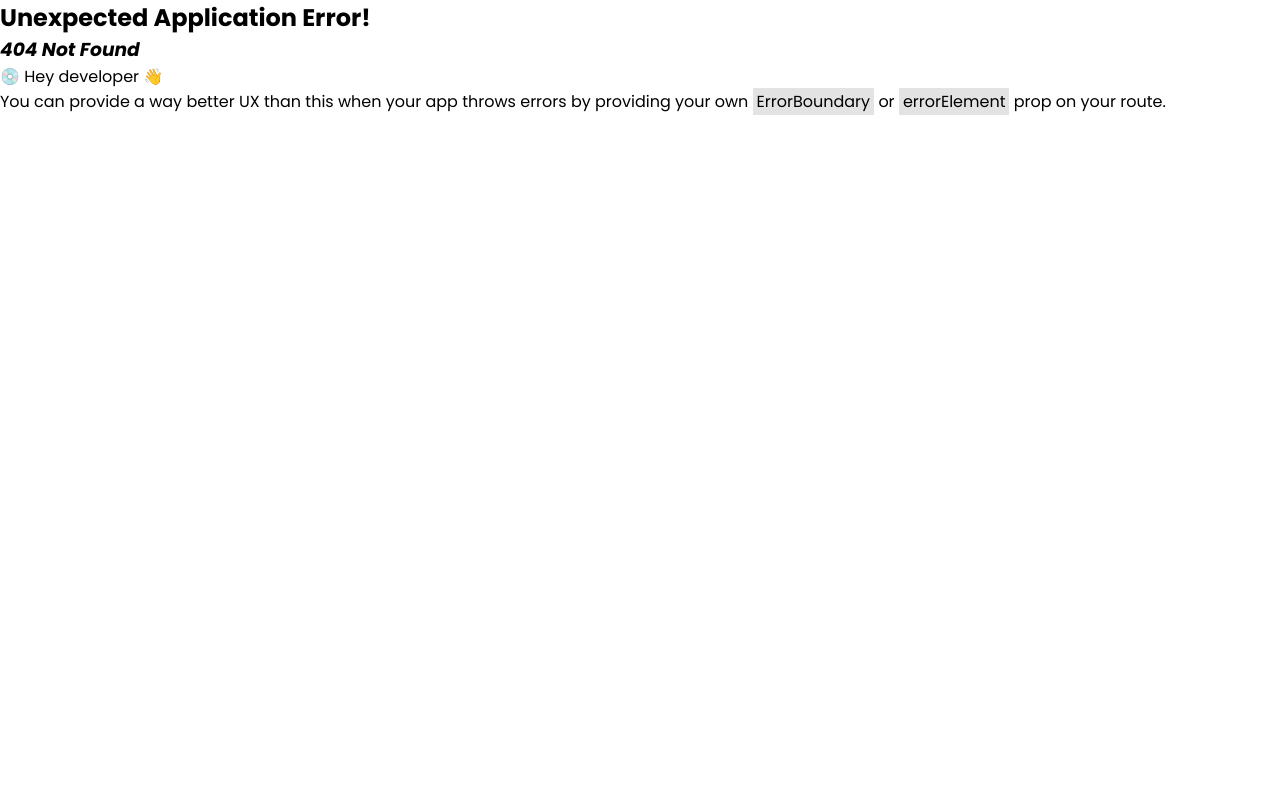
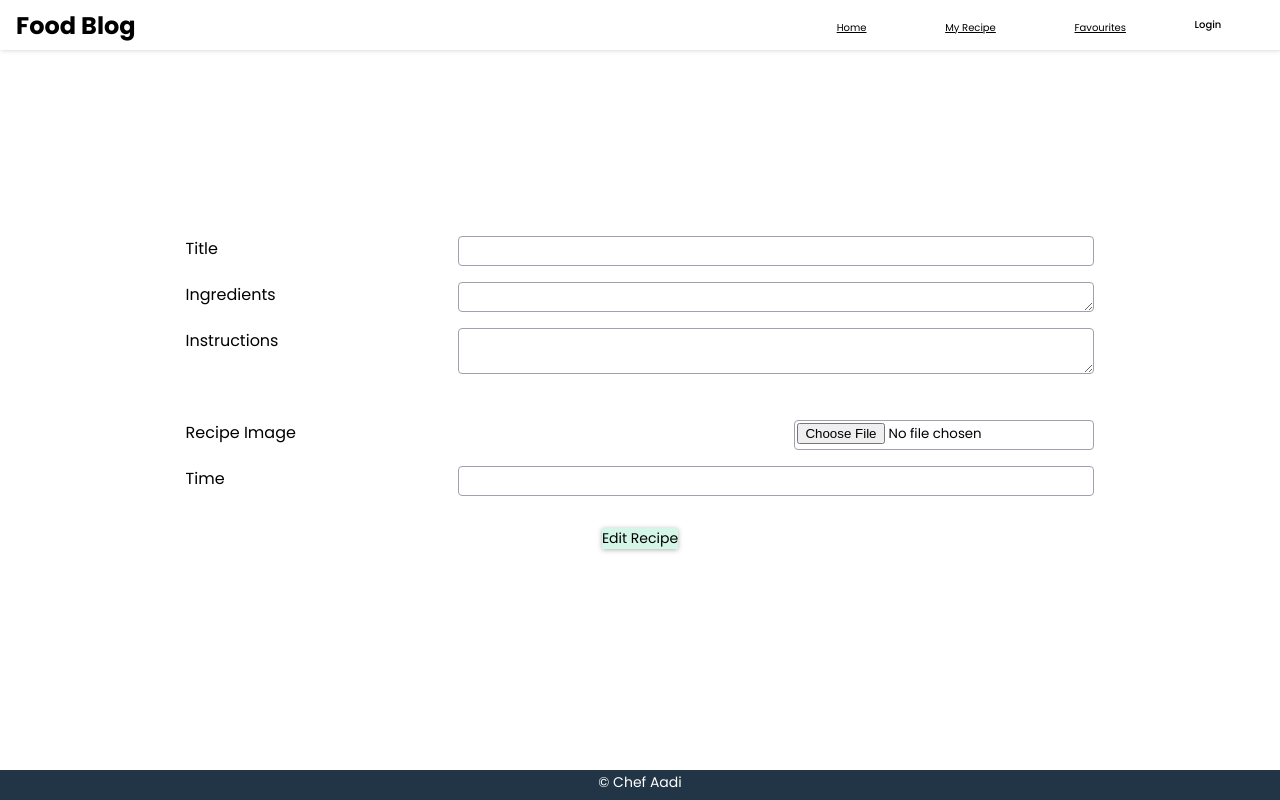
Before and after one commit to aditya-dev-404/FoodRecipeBlog, a React (Vite) app in the folder Frontend/food-blog-app/: page /editRecipe/1 in a window 1280 px wide. Before the commit this address had no page. Built offline with nearby package versions, Linux system fonts and the light colour scheme; no server answers.

Commit message:
completed project majors

```diff
--- a/Frontend/food-blog-app/src/App.css
+++ b/Frontend/food-blog-app/src/App.css
@@ -289,3 +289,12 @@ section{
   color:black !important;
   background-color: #d4f6e8;
 }
+
+
+.form-control #image{
+  max-width: 300px;
+  margin-top: 30px;
+}
+#imageLabel{
+  margin-top: 30px;
+}
--- a/Frontend/food-blog-app/src/App.jsx
+++ b/Frontend/food-blog-app/src/App.jsx
@@ -5,6 +5,7 @@ import Home from './pages/Home.jsx'
 import MainNavigation from './components/MainNavigation.jsx';
 import axios from 'axios'
 import AddFoodRecipe from './pages/AddFoodRecipe.jsx';
+import EditRecipe from './pages/EditRecipe.jsx';
 
 
 const getAllRecipes = async () => {
@@ -22,14 +23,19 @@ const getMyRecipes = async () => {
   return allRecipes.filter(item => item.createdBy === user._id);
 }
 
+const getFavRecipies = () => {
+  return JSON.parse(localStorage.getItem("fav"))
+}
+
 
 const router = createBrowserRouter([
   {
     path: "/", element: <MainNavigation />, children: [
       { path: "/", element: <Home />, loader: getAllRecipes },
       { path: "myRecipe", element: <Home />, loader: getMyRecipes },
-      { path: "favRecipe", element: <Home /> },
-      { path: "addRecipe", element: <AddFoodRecipe /> }
+      { path: "favRecipe", element: <Home />, loader:getFavRecipies },
+      { path: "addRecipe", element: <AddFoodRecipe /> },
+      { path: "editRecipe/:id", element: <EditRecipe /> }
     ]
   }
 ])
--- a/Frontend/food-blog-app/src/components/RecipeItems.jsx
+++ b/Frontend/food-blog-app/src/components/RecipeItems.jsx
@@ -3,24 +3,70 @@ import { useLoaderData } from 'react-router-dom';
 import recipeImage from '../assets/image3.png';
 import { BsStopwatchFill } from "react-icons/bs";
 import { FaHeart } from "react-icons/fa6";
+import { MdDelete } from "react-icons/md";
+import { FaEdit } from "react-icons/fa";
+import { Link } from 'react-router-dom';
+import axios from 'axios';
+import { useState } from 'react';
+import { useEffect } from 'react';
+
 
 
 export default function RecipeItems() {
-    const allRecipes = useLoaderData()
+    const recipes = useLoaderData()
+    const [allRecipes, setAllRecipes] = useState([]);
+    // let favItems = JSON.parse(localStorage.getItem("fav"))??[]
+    const [favItems, setFavItems] = useState(() => JSON.parse(localStorage.getItem("fav")) ?? []);
+
+    useEffect(()=>{
+        setAllRecipes(recipes)
+    },[recipes])
+
+    const onDelete = async (id) => {
+        try {
+            await axios.delete(`http://localhost:8080/recipe/${id}`);
+            alert("Recipe deleted successfully");
+            // remove from state OR navigate
+            setAllRecipes((prev) => prev.filter((r) => r._id !== id));
+            let filterItem = favItems.filter(recipe=>recipe._id !== id)
+            localStorage.setItem("fav", JSON.stringify(filterItem))
+        } catch (err) {
+            console.error("Delete failed:", err);
+        }
+    };
+    const favRecipe = (item) => {
+    let updatedFavs;
+    if (favItems.some(recipe => recipe._id === item._id)) {
+        // remove
+        updatedFavs = favItems.filter(recipe => recipe._id !== item._id);
+    } else {
+        // add
+        updatedFavs = [...favItems, item];
+    }
+    setFavItems(updatedFavs);
+    localStorage.setItem("fav", JSON.stringify(updatedFavs));
+};
+
+
+    let path = window.location.pathname === "/myRecipe" ? true : false;
     return (
         <div className="card-container">
             {
-            allRecipes?.map((item, index)=>{
-                return(
+                allRecipes?.map((item, index) => {
+                    return (
                         <div key={index} className="card">
-                        <img src={item.coverImage?.url || recipeImage} alt={item.title}width="120px" height="100px"/>
+                            <img src={item.coverImage?.url || recipeImage} alt={item.title} width="120px" height="100px" />
                             <div className="card-body">
                                 <div className="title">
                                     {item.title}
                                 </div>
                                 <div className="icons">
                                     <div className="timer"><BsStopwatchFill /> {item.time}</div>
-                                <div className="heart"><FaHeart/></div>
+                                    {path ? <div className="action">
+                                        <div className="delete"><MdDelete className='deleteIcon' onClick={() => onDelete(item._id)} /></div>
+                                        <Link to={`/editRecipe/${item._id}`} className="editIcon"><FaEdit /></Link>
+                                    </div> :
+                                        <div className="heart"><FaHeart onClick={()=>favRecipe(item)} style={{color:(favItems).some(res => res._id === item._id) ? "red": ""}}/></div>}
                                 </div>
 
                             </div>
--- /dev/null
+++ b/Frontend/food-blog-app/src/pages/EditRecipe.jsx
@@ -0,0 +1,136 @@
+import React from 'react'
+import { useState } from 'react';
+import axios from 'axios';
+import { useNavigate, useParams } from 'react-router-dom';
+import { useEffect } from 'react';
+
+
+export default function EditRecipe() {
+    const [image, setImage] = useState(null);
+    const [preview, setPreview] = useState(null);
+    const [loading, setLoading] = useState(false);
+    const [error, setError] = useState('');
+    const [recipeData, setRecipeData] = useState({});
+    const navigate = useNavigate();
+    const { id } = useParams();
+
+
+
+    useEffect(() => {
+        const getData = async () => {
+            await axios.get(`http://localhost:8080/recipe/${id}`)
+                .then(response => {
+                    let res = response.data;
+                    setRecipeData({
+                        title: res.title,
+                        ingredients: res.ingredients.join(","),
+                        instructions: res.instructions,
+                        time: res.time
+                    })
+                    if (res.coverImage?.url) {
+                        setPreview(res.coverImage.url);
+                   }
+                })
+        }
+        getData();
+    }, [id])
+
+    const handleOnChange = (event) => {
+        let val = (event.target.name === "ingredients") ? event.target.value.split(",") : event.target.value;
+        setRecipeData(pre => ({ ...pre, [event.target.name]: val }));
+    }
+
+    const handleImageChange = (event) => {
+        const file = event.target.files[0];
+        if (file) {
+            setImage(file);
+            // Create preview
+            const reader = new FileReader();
+            reader.onloadend = () => {
+                setPreview(reader.result);
+            };
+            reader.readAsDataURL(file);
+        }
+    }
+
+    const handleOnSubmit = async (event) => {
+        event.preventDefault();
+        setLoading(true);
+        setError('');
+
+        try {
+            const token = localStorage.getItem('token');
+
+            // Create FormData to send file + data
+            const formData = new FormData();
+            formData.append('title', recipeData.title);
+            formData.append('ingredients', JSON.stringify(recipeData.ingredients));
+            formData.append('instructions', recipeData.instructions);
+            formData.append('time', recipeData.time);
+
+            // Append image if exists
+            if (image) {
+                formData.append('coverImage', image);
+            }
+
+            await axios.put(`http://localhost:8080/recipe/${id}`, formData, {
+                headers: {
+                    'Content-Type': 'multipart/form-data',
+                    'Authorization': `Bearer ${token}`
+                }
+            });
+
+
+            navigate("/");
+
+        } catch (err) {
+            setError(err.response?.data?.error || 'Failed to add recipe');
+            console.error('Error:', err);
+        } finally {
+            setLoading(false);
+        }
+    }
+
+    return (
+        <>
+            <div className="container">
+                <form action="" className="form" onSubmit={handleOnSubmit}>
+                    <div className="form-control">
+                        <label htmlFor="title">Title</label>
+                        <input type="text" id='title' className='input' name='title' value={recipeData.title || ""} onChange={handleOnChange} />
+                    </div>
+
+                    <div className="form-control">
+                        <label htmlFor="ingredients">Ingredients</label>
+                        <textarea type="text" id='ingredients' className='input' name='ingredients' value={recipeData.ingredients || ""} onChange={handleOnChange}></textarea>
+                    </div>
+
+                    <div className="form-control">
+                        <label htmlFor="instructions">Instructions</label>
+                        <textarea type="text" id='instructions' className='input-textarea' name='instructions' value={recipeData.instructions || ""} onChange={handleOnChange}></textarea>
+                    </div>
+
+                    <div className="form-control">
+                        <label htmlFor="image" id='imageLabel'>Recipe Image</label>
+                        <input type="file" id="image" className="input" name="coverImage" accept="image/*" onChange={handleImageChange} />
+                        {preview && (
+                            <div style={{ marginTop: '10px' }}>
+                                <img src={preview} alt="Preview" style={{ maxWidth: '70px', maxHeight: '70px', objectFit: 'cover', borderRadius: '8px' }} />
+                            </div>
+                        )}
+                    </div>
+
+                    <div className="form-control">
+                        <label htmlFor="time">Time</label>
+                        <input type="text" id='time' className='input' name='time' value={recipeData.time || ""} onChange={handleOnChange} />
+                    </div>
+                    {error && <p style={{ color: 'red' }}>{error}</p>}
+                    <button type='submit' disabled={loading}>
+                        {loading ? 'Editing Recipe...' : 'Edit Recipe'}
+                    </button>
+                </form>
+
+            </div>
+        </>
+    )
+}
```
Also changed, not shown: 2 other files (tests, documents, lock files or other folders). Lines whose indentation alone changed are shown as unchanged.
